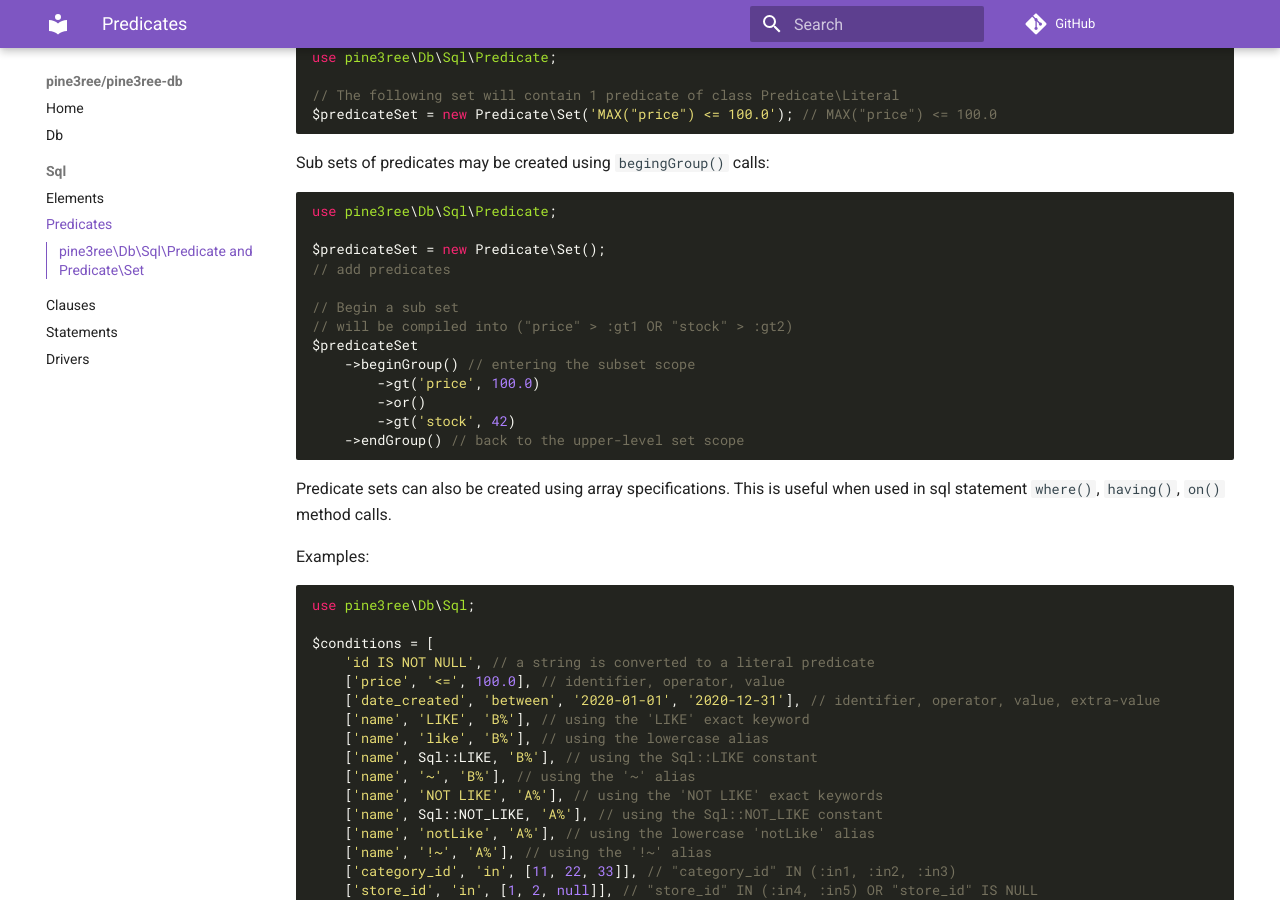
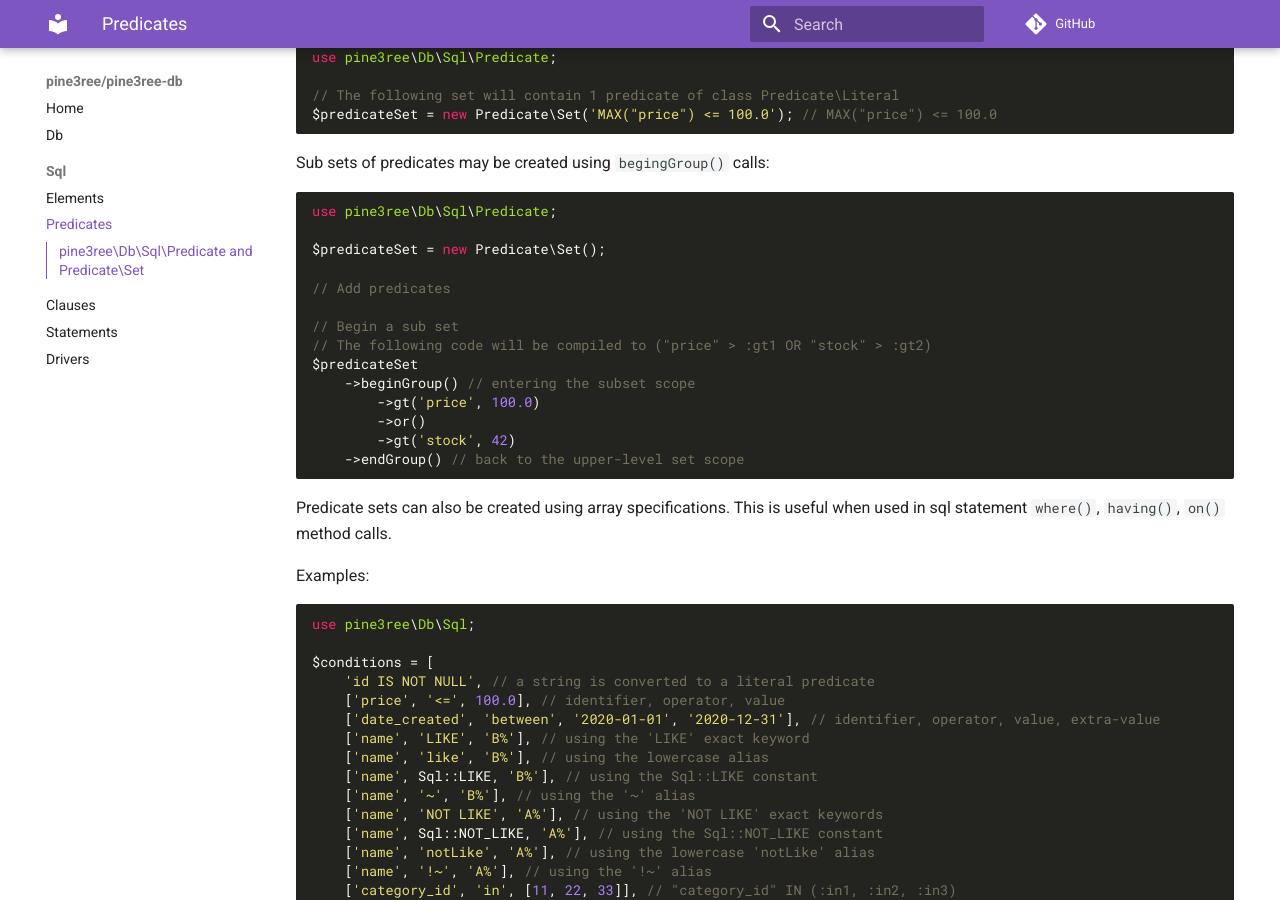
Before and after one commit to pine3ree/pine3ree-db, an MkDocs documentation site: the page built from docs/sql/predicates.md, in a window 1280 px wide and 900 px high, scrolled down 2080 px. Built offline with MkDocs 1.6.1 and Material for MkDocs 9.7.7, drawn with Linux system fonts in a browser that asks for light colours; comment, search, counter and statistics services are not loaded.

Commit message:
Documentation fixes
Signed-off-by: pine3ree <pine3ree@gmail.com>

```diff
--- a/docs/sql/predicates.md
+++ b/docs/sql/predicates.md
@@ -114,10 +114,11 @@ Sub sets of predicates may be created using `begingGroup()` calls:
 use pine3ree\Db\Sql\Predicate;
 
 $predicateSet = new Predicate\Set();
-// add predicates
+
+// Add predicates
 
 // Begin a sub set
-// will be compiled into ("price" > :gt1 OR "stock" > :gt2)
+// The following code will be compiled to ("price" > :gt1 OR "stock" > :gt2)
 $predicateSet
     ->beginGroup() // entering the subset scope
         ->gt('price', 100.0)
```
Also changed, not shown: docs/db.md (+4 -0 lines), docs/sql/elements.md (+1 -1 lines).
